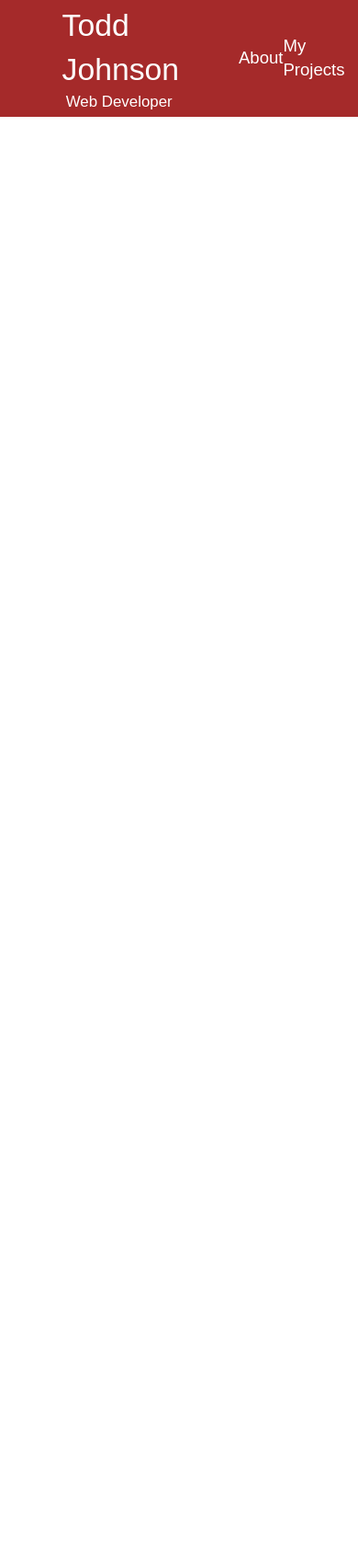
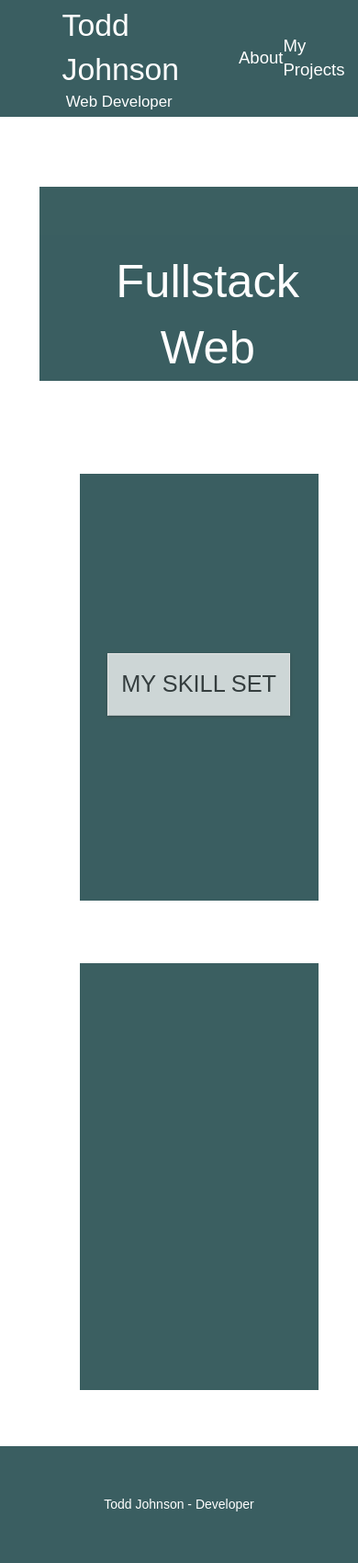
Before and after one commit to toddjohnson407/portfolioSite, a website: page public/index.html in a window 390 px wide. Shown: the whole page at 92% size. Before the commit the page ends 844 px from the top, so only its background shows below. Drawn offline with nearby package versions, Linux system fonts and the light colour scheme; a web font is replaced by a local one.

Commit message:
added skillset dropdown

```diff
--- a/package.json
+++ b/package.json
@@ -10,6 +10,8 @@
     "cookie-parser": "~1.4.3",
     "debug": "~2.6.9",
     "express": "~4.16.0",
+    "jquery": "^3.3.1",
+    "materialize-css": "^1.0.0-rc.2",
     "morgan": "~1.9.0"
   }
 }
--- a/public/index.html
+++ b/public/index.html
@@ -6,6 +6,8 @@
     <link rel="stylesheet" href="https://maxcdn.bootstrapcdn.com/bootstrap/3.3.7/css/bootstrap.min.css">
     <link href="https://fonts.googleapis.com/css?family=Thasadith" rel="stylesheet">
     <link rel="stylesheet" href="stylesheets/style.css">
+    <link rel="stylesheet" href="https://cdnjs.cloudflare.com/ajax/libs/materialize/1.0.0/css/materialize.min.css">
+    <script src="https://cdnjs.cloudflare.com/ajax/libs/materialize/1.0.0/js/materialize.min.js"></script>
   </head>
   <body>
     <!-- <div id="topit"></div> -->
@@ -21,8 +23,52 @@
     </div>
 
     <div id="main">
-      <div class="title">I am Todd.</div>
+      <!-- <div class="title"></div> -->
     </div>
+    <div id="my-cards">
+      <div class="my-card-top">
+        <div class="card-content-top">
+          <center>
+            Fullstack Web Developer
+          </center>
+        </div>
+      </div>
+
+      <div class="my-card">
+        <ul class="collapsible">
+          <li>
+            <div class="collapsible-header coll-header"><div id="skills-title">MY SKILL SET</div></div>
+              <div class="collapsible-body">
+              <span>
+                <div class="card-content">
+                  <ul>
+
+                    <li>Ruby - Ruby on Rails</li>
+                    <li>SQL - PostgreSQL</li>
+                    <li>Dart - Flutter Mobile Development</li>
+                    <li>HTML & CSS - CSS Grid/Bootstrap</li>
+                    <li>JavaScript - node.js, express.js, electron.js</li>
+                    <li>Python - Kivy & Tkinter GUI's</li>
+                    <li>Java - GUI Game Development</li>
+                  </ul>
+                </div>
+              </span>
+            </div>
+          </li>
+        </ul>
+      </div>
+
+      <div class="my-card">
+
+      </div>
+    </div>
+
+    <div id="footer">
+      <div class="links">
+        Todd Johnson - Developer
+      </div>
+    </div>
+    <script src="http://code.jquery.com/jquery-1.11.0.min.js"></script>
     <script type="text/javascript" src="javascripts/renderer.js"></script>
   </body>
 </html>
--- a/public/javascripts/renderer.js
+++ b/public/javascripts/renderer.js
@@ -37,5 +37,11 @@
   }
 }
 
-animateGo.onclick = function() { thisAnimation() };
-helloName.onmouseover = function() { unVeil() };
+var options = { alignment: 'left', hover: true };
+// animateGo.onclick = function() { thisAnimation() };
+// helloName.onmouseover = function() { unVeil() };
+
+document.addEventListener('DOMContentLoaded', function() {
+  var elems = document.querySelectorAll('.collapsible');
+  var instances = M.Collapsible.init(elems, options);
+});
--- a/public/stylesheets/style.css
+++ b/public/stylesheets/style.css
@@ -7,19 +7,23 @@
 
 h2 {
   color: white !important;
-  font-size: 6vh !important;
-  font-weight: bold !important;
+  font-size: 7vh !important;
+  /*font-weight: bold !important;*/
 }
 
 a {
   font-style: none;
-  color: white;
+  color: white !important;
 }
 
 a:hover {
   font-style: none;
   text-decoration: none;
-  color: grey;
+  color: grey !important;
+}
+
+.title {
+  color: black;
 }
 
 #topit {
@@ -60,7 +64,8 @@
   display: grid;
   align-items: center;
   grid-template-columns: 2fr 1fr;
-  background-color: brown !important;
+  background-color: #0A373A !important;
+  opacity: .8;
   width: 100%;
   height: 15vh;
 }
@@ -71,7 +76,9 @@
   justify-items: center;
   width: 100%;
   height: 15vh;
-  background-color: brown;
+  background-color: #0A373A !important;
+  opacity: .8;
+  margin-top: 3.2vh;
 }
 
 #welcome {
@@ -284,7 +291,7 @@
 }
 
 .back dl{
-  font-family:'Lato', Arial, sans-serif;
+  /*font-family:'Lato', Arial, sans-serif;*/
   font-weight:300;
   bottom:40px;
   left:40px;
@@ -346,10 +353,58 @@
   height: 100%;
 }
 
-/*
-@media (min-width: 450px) {
-  .container{
-    left: 50%;
-    margin-left:-225px;
-  }
-}*/
+#my-cards {
+  display: grid;
+  grid-template-rows: 1fr 1.7fr 1.7fr;
+  justify-items: center;
+  align-itmes: center;
+}
+
+.my-card {
+  background-color: #0A373A !important;
+  opacity: .8;
+  width: 60%;
+  height: 55vh;
+  margin: 4vh;
+  display: grid;
+  align-items: center;
+  justify-items: center;
+}
+
+.my-card-top {
+  background-color: #0A373A !important;
+  opacity: .8;
+  width: 80%;
+  height: 25vh;
+  margin: 4vh;
+  display: grid;
+  align-items: center;
+  justify-items: center;
+}
+
+.my-card-top:hover {
+  /*opacity: .7;*/
+}
+
+.card-content {
+  font-size: 2.2vh;
+  padding: 5vh;
+}
+
+.card-content-top {
+  font-size: 6vh;
+  padding: 8vh;
+}
+
+#skills-title {
+  font-size: 3vh;
+}
+
+.card-content ul:not(.browser-default)>li {
+    list-style-type: disc !important;
+}
+
+.coll-header {
+  color: black;
+  opacity: 0.75;
+}
```
Also changed, not shown: public/projects.html (+2 -2 lines), 1 other file.
